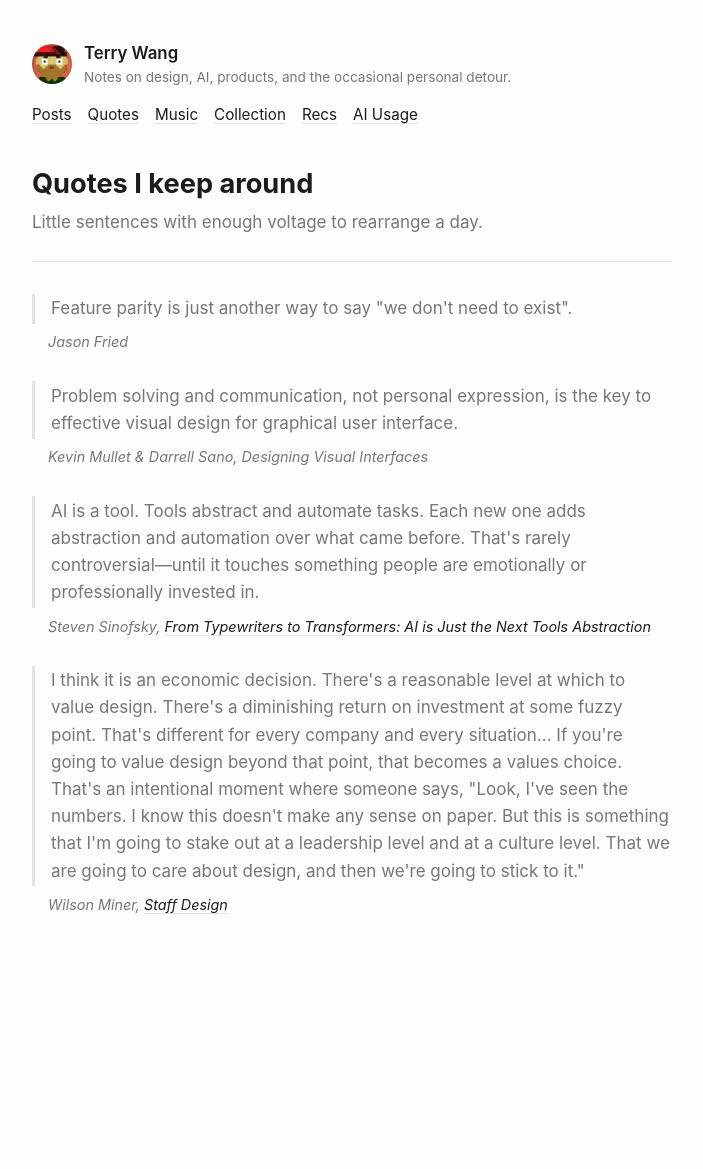
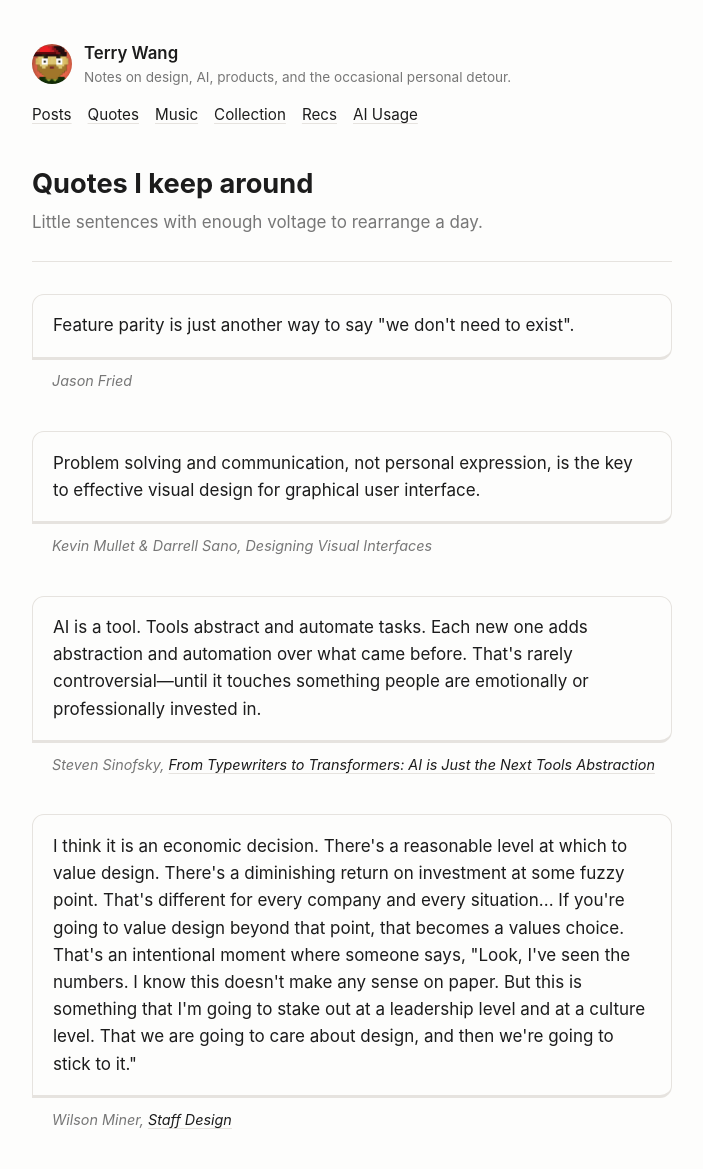
Before and after one commit to lvterry/lvterry.github.io, a Jekyll site: the page built from quotes.html, in a window 1280 px wide. Shown: the whole page, without its empty margins (288-991 px from the left). Built offline with Jekyll 4.4.1, drawn with Linux system fonts in a browser that asks for light colours; before the commit the page ends 944 px from its top, so only the background shows below that.

Commit message:
Restyle quotes as bubbles with normal text color
The quotes page drew each quote as a left-rule callout whose text
inherited the global blockquote gray, which read as secondary content
even though the quote is the point of the page. Turn each quote into a
bubble instead: rounded background, top border, and a 3px bottom accent,
with the content set in the normal text color. The byline stays muted so
it keeps its lower hierarchy.

The .quote divs also carried mb-4, a class this stylesheet never defines,
so it did nothing; drop it. Bubble spacing comes from .quote's own bottom
margin, which grows to 2.4rem to separate the rounder blocks.

```diff
--- a/assets/css/styles.css
+++ b/assets/css/styles.css
@@ -393,19 +393,23 @@ footer a { color: var(--muted-color); }
 }
 
 .quote {
-  margin: 0 0 1.75rem;
+  margin: 0 0 2.4rem;
 }
 
 .quote blockquote {
-  border-left: 3px solid var(--border-color);
+  border-radius: 12px 12px 12px 0;
+  border-left: 0;
+  border: 1px solid var(--border-color);
+  border-bottom: 3px solid var(--border-color);
   margin: 0;
-  padding: 0.1rem 0 0.1rem 1rem;
+  padding: 1.1rem 1.25rem;
+  color: var(--text-color);
 }
 
 .quote p {
   color: var(--muted-color);
   font-size: 0.9rem;
-  margin: 0.4rem 0 0 1rem;
+  margin: 0.6rem 0 0 1.25rem;
 }
 
 .recommendation-list,
--- a/quotes.html
+++ b/quotes.html
@@ -13,7 +13,7 @@ bodyClass: quotes-page
     </section>
 
 
-    <div class="quote mb-4">
+    <div class="quote">
         <blockquote>
             Feature parity is just another way to say "we don't need to exist".
         </blockquote>
@@ -22,7 +22,7 @@ bodyClass: quotes-page
         </p>
     </div>
 
-    <div class="quote mb-4">
+    <div class="quote">
         <blockquote>
             Problem solving and communication, not personal expression, is the
             key to effective visual design for graphical user interface.
@@ -32,7 +32,7 @@ bodyClass: quotes-page
         </p>
     </div>
 
-    <div class="quote mb-4">
+    <div class="quote">
         <blockquote>
             AI is a tool. Tools abstract and automate tasks. Each new one adds
             abstraction and automation over what came before. That's rarely
@@ -52,7 +52,7 @@ bodyClass: quotes-page
         </p>
     </div>
 
-    <div class="quote mb-4">
+    <div class="quote">
         <blockquote>
             I think it is an economic decision. There's a reasonable level at
             which to value design. There's a diminishing return on investment at
```
